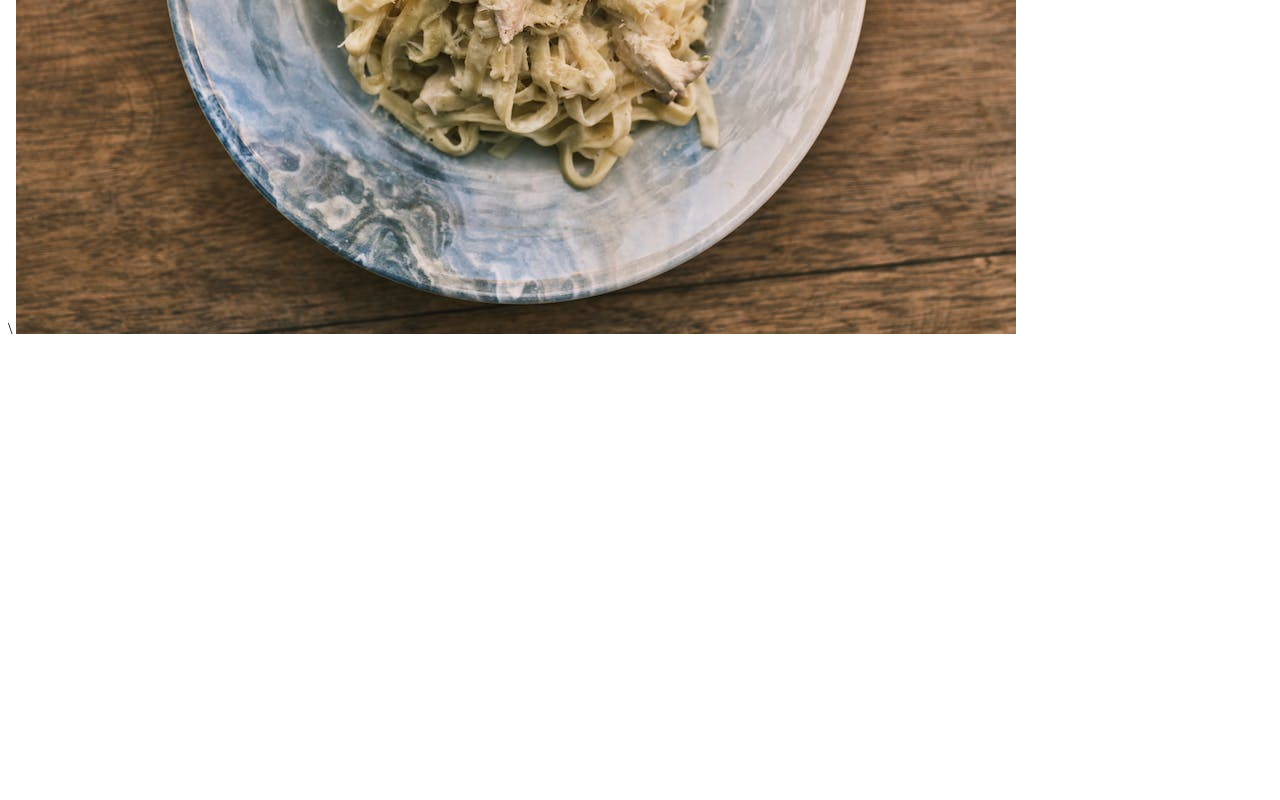
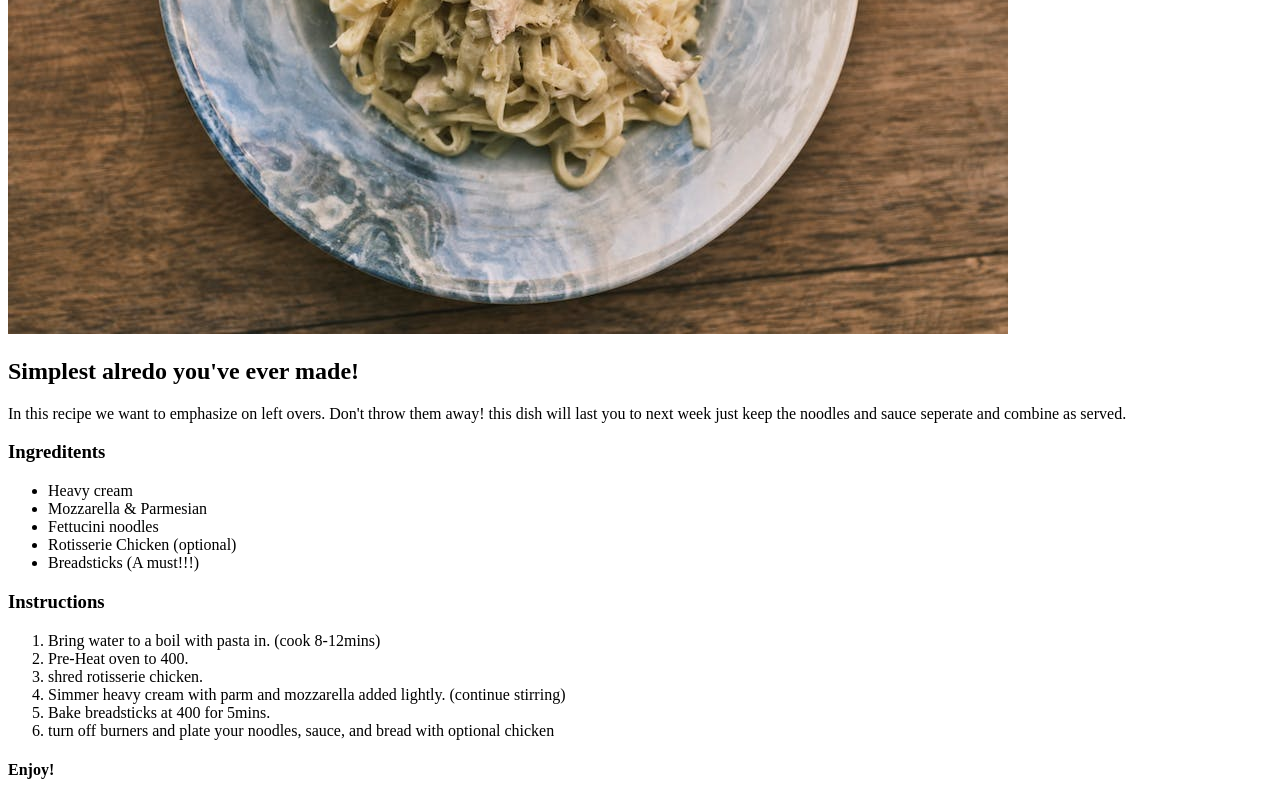
Before and after one commit to sebiprograms/odin-recipes, a plain HTML site: page recipes/alfredo.html in a window 1280 px wide. Shown: the part 496-1296 px from the top of the page. Before the commit the page ends 842 px from the top, so only its background shows below. Drawn offline with Linux system fonts and the light colour scheme.

Commit message:
Alfredo page has lists and headers
Includes lists "ingredients and "instructions" to page.
Added proper headings and new paragraph element under img.

```diff
--- a/recipes/alfredo.html
+++ b/recipes/alfredo.html
@@ -7,7 +7,37 @@
     <title>Odin Recipes</title>
 </head>
 <body>
-    <h1>Creamy Alfredo</h1>\
+    <h1>Creamy Alfredo</h1>
     <img src="../img/alfredo.jpeg" alt="alfredo in a blue bowl">
+    <h2>Simplest alredo you've ever made!</h2>
+    <p>In this recipe we want to emphasize on left overs. Don't
+        throw them away! this dish will last you to next week just
+        keep the noodles and sauce seperate and combine as served.
+    </p>
+    <h3>Ingreditents</h3>
+    <ul>
+        <li>Heavy cream</li>
+        <li>Mozzarella & Parmesian</li>
+        <li>Fettucini noodles</li>
+        <li>Rotisserie Chicken (optional)</li>
+        <li>Breadsticks (A must!!!)</li>
+    </ul>
+        <h3>Instructions</h3>
+    <ol>
+        <li>Bring water to a boil with
+            pasta in. (cook 8-12mins)
+        </li>
+        <li>Pre-Heat oven to 400.</li>
+        <li>shred rotisserie chicken.</li>
+        <li>Simmer heavy cream with parm and
+            mozzarella added lightly. (continue
+            stirring)
+        </li>
+        <li>Bake breadsticks at 400 for 5mins.</li>
+        <li>turn off burners and plate your noodles,
+            sauce, and bread with optional chicken
+        </li>
+    </ol>
+    <h4>Enjoy!</h4>
 </body>
 </html>
```
